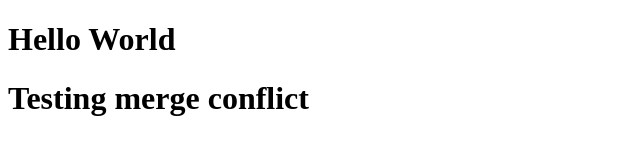
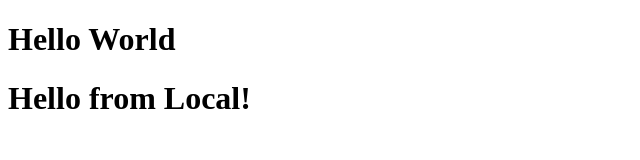
Before and after one commit to PolarProgrammer/testhtml, a plain HTML site: page index.html in a window 1280 px wide. Shown: the whole page, without its empty margins (0-640 px from the left). Drawn offline with Linux system fonts and the light colour scheme.

Commit message:
Update index.html
third remote commit

```diff
--- a/index.html
+++ b/index.html
@@ -7,6 +7,6 @@
 </head>
 <body>
     <h1>Hello World</h1>
-    <h1>Testing merge conflict</h1>
+    <h1>Hello from Local!</h1>
 </body>
 </html>
```
